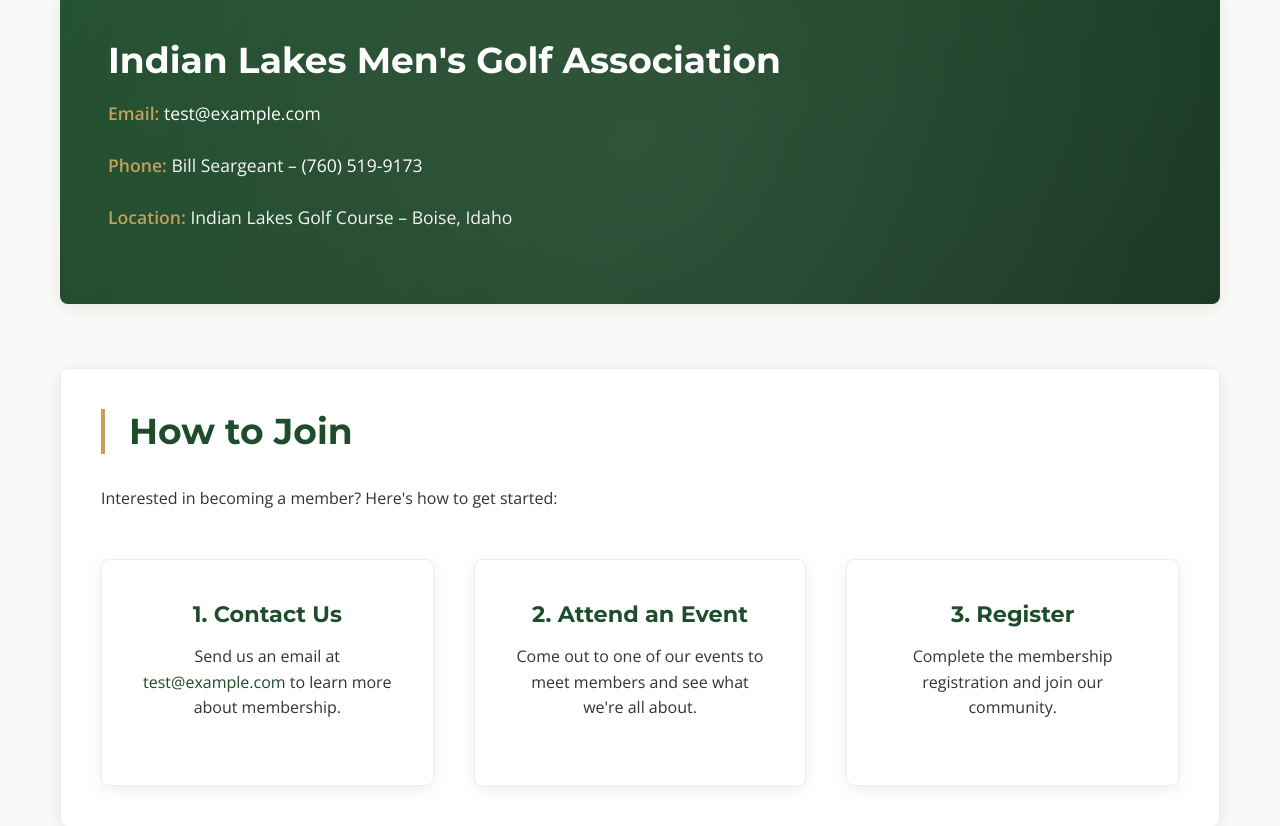
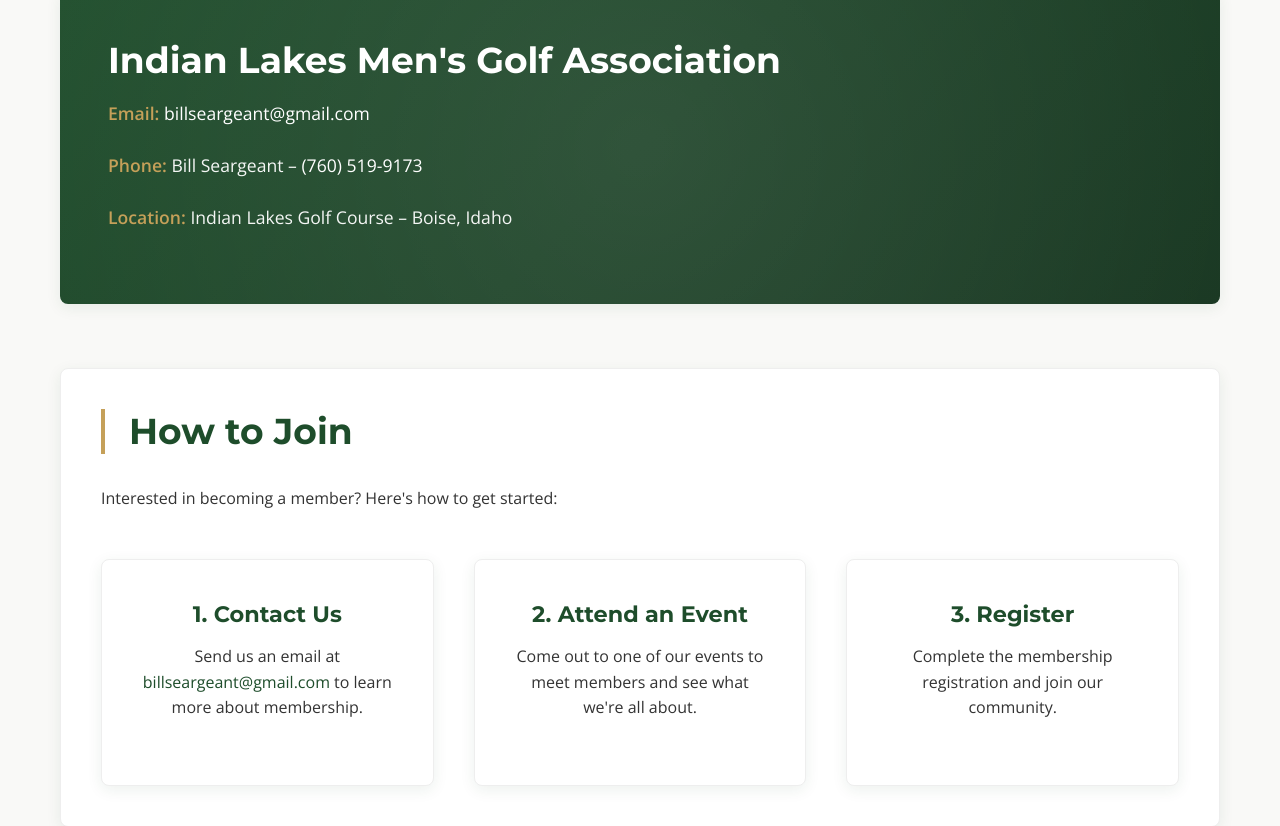
Before and after one commit to lslatz/mens-golf-assoc-website, a Jekyll site: the page built from contact.md, in a window 1280 px wide and 1400 px high, scrolled down 473 px. Shown: the part 159-985 px from the top of the window. Built offline with Jekyll 4.4.1, drawn with Linux system fonts in a browser that asks for light colours; some of the changed text lies outside the part shown.

```diff
--- a/_config.yml
+++ b/_config.yml
@@ -1,11 +1,11 @@
 # Site settings
 title: Indian Lakes Men's Golf Association
-email: test@example.com
+email: billseargeant@gmail.com
 description: >-
   Official website for the Indian Lakes Men's Golf Association in Boise, Idaho.
   Find information about our association, events, and how to join.
 baseurl: ""
-url: "https://indianlakesmensgolf.com"  # Replace with your actual domain
+url: "https://indianlakesmensgolf.com"
 
 # Build settings
 markdown: kramdown
@@ -26,7 +26,7 @@ header_pages:
   - contact.md
 
 # Golf Genius integration
-golf_genius_url: "https://your-golf-genius-portal-url-here.com"  # TODO: Replace with your actual Golf Genius URL
+golf_genius_url: "https://golfhub.golfgenius.com/clubs/04a6714f-9720-496a-ae1f-4672664cc4b7"
 
 # Social links (optional)
 # facebook_url: ""
--- a/_includes/footer.html
+++ b/_includes/footer.html
@@ -21,7 +21,7 @@
         <h3>Contact</h3>
         <p>Email:
           <script>
-            var pieces = ["test", "example.com"];
+            var pieces = ["billseargeant", "gmail.com"];
             var address = pieces[0] + "@" + pieces[1];
             document.write('<a href="mailto:' + address + '">' + address + '</a>');
           </script>
--- a/contact.md
+++ b/contact.md
@@ -15,7 +15,7 @@ permalink: /contact/
   <p><strong>Email:</strong>
     <script>
       // Obfuscated Email
-      var pieces = ["test", "example.com"];
+      var pieces = ["billseargeant", "gmail.com"];
       var address = pieces[0] + "@" + pieces[1];
       document.write('<a href="mailto:' + address + '" style="color: #ffffff;">' + address + '</a>');
     </script>
```
Also changed, not shown: tournaments.md (+1 -1 lines), 1 other file.
